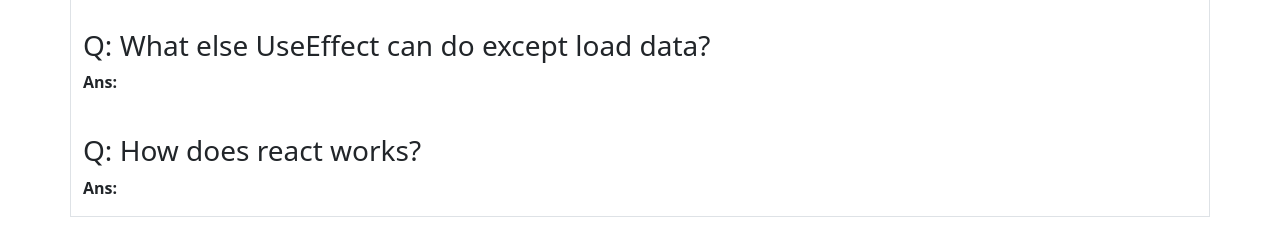
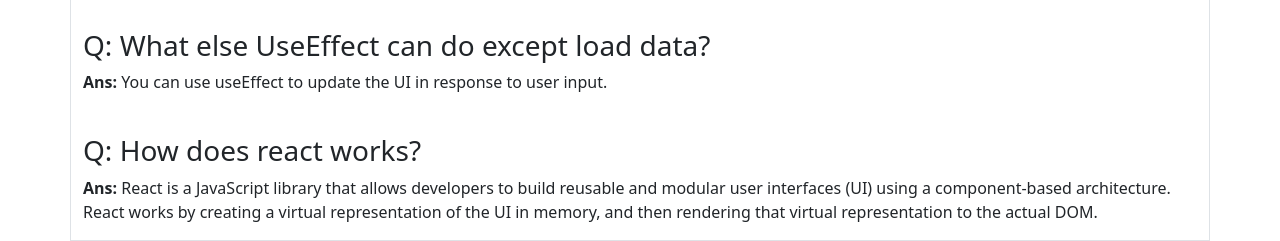
Before and after one commit to weirdRafi/Knowledge-cafe, a React (Vite) app: page / in a window 1280 px wide. Shown: the part 3556-3797 px from the top of the page. Before the commit the page ends 3773 px from the top, so only its background shows below. Built offline with nearby package versions, Linux system fonts and the light colour scheme.

Commit message:
questions added

```diff
--- a/src/components/Questions/Questions.jsx
+++ b/src/components/Questions/Questions.jsx
@@ -10,10 +10,10 @@ const Questions = () => {
             <p><b>Ans:</b> useState is React Hook that allows you to add state to a functional component. It returns an array with two values: the current state and a function to update it.</p>
             <br />
             <h3>Q: What else UseEffect can do except load data?</h3>
-            <p><b>Ans:</b></p>
+            <p><b>Ans:</b> You can use useEffect to update the UI in response to user input.</p>
             <br />
             <h3>Q: How does react works?</h3>
-            <p><b>Ans:</b> </p>
+            <p><b>Ans:</b> React is a JavaScript library that allows developers to build reusable and modular user interfaces (UI) using a component-based architecture. React works by creating a virtual representation of the UI in memory, and then rendering that virtual representation to the actual DOM. </p>
         </div>
     );
 };
```
